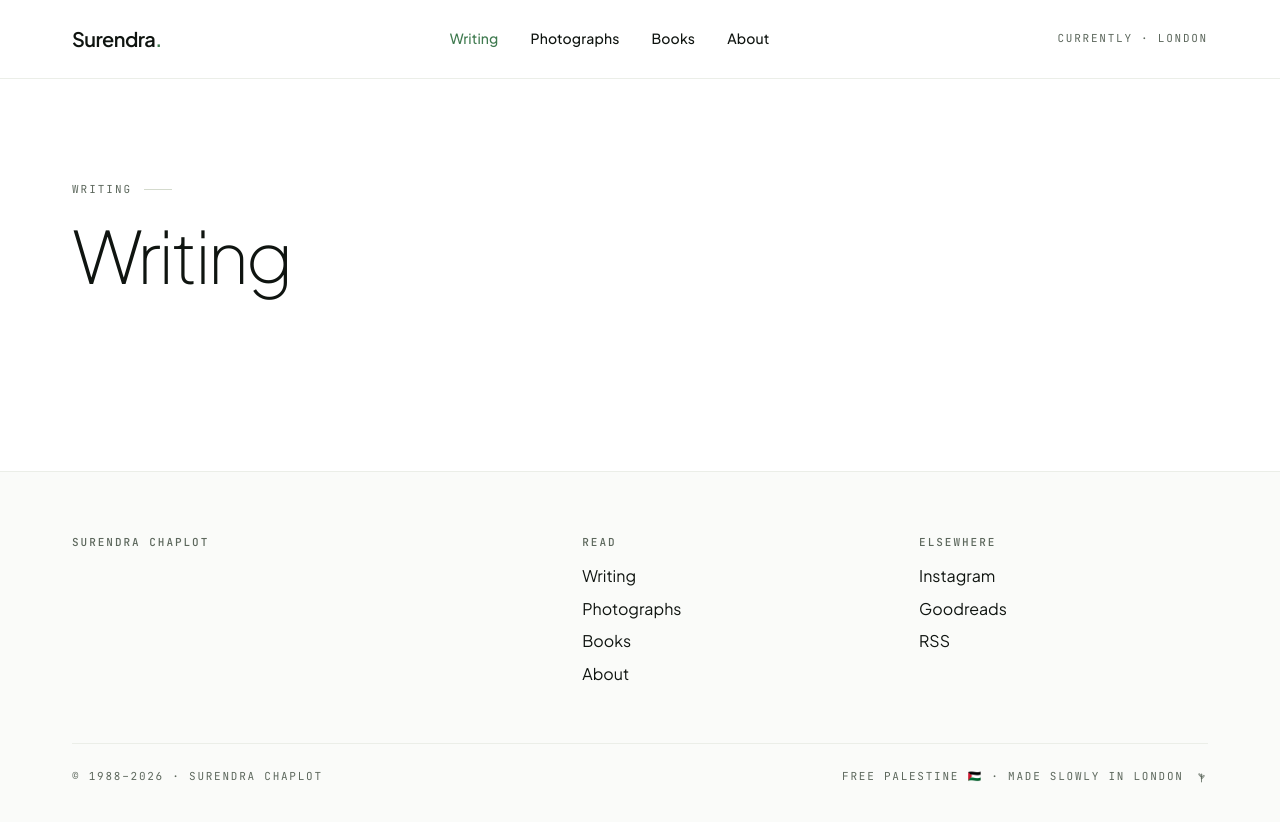
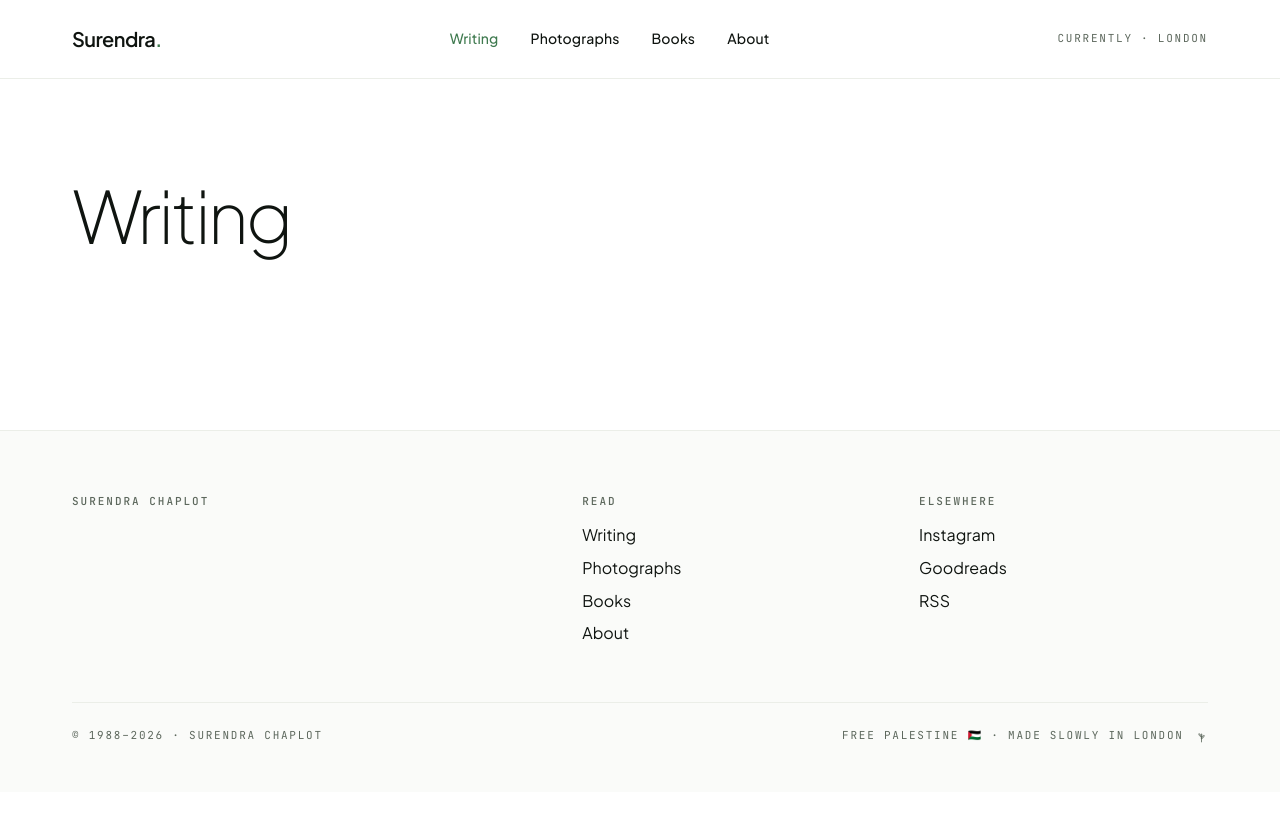
Before and after one commit to surendrachaplot/surendrachaplot, a Jekyll site: the page built from posts.md, in a window 1280 px wide. Shown: the top 822 px of the page. Built offline with Jekyll 4.4.1, drawn with Linux system fonts in a browser that asks for light colours.

Commit message:
Remove eyebrow kicker from archive layout
Co-Authored-By: Claude Sonnet 4.6 <noreply@anthropic.com>

```diff
--- a/_layouts/archive.html
+++ b/_layouts/archive.html
@@ -2,8 +2,7 @@
 layout: default
 ---
 <div class="wrap" style="padding-top: 96px;">
-  <span class="eyebrow">{{ page.kicker | default: "Archive" }}</span>
-  <h1 style="margin-top: 16px;">{{ page.title }}</h1>
+  <h1 style="margin-top: 0;">{{ page.title }}</h1>
   {% if page.lede %}<p style="font-family: var(--font-serif, serif); font-style: italic; font-size: 20px; line-height: 1.5; color: #283027; max-width: 56ch;">{{ page.lede }}</p>{% endif %}
 
   <div class="posts-list" style="margin-top: 48px;">
```
